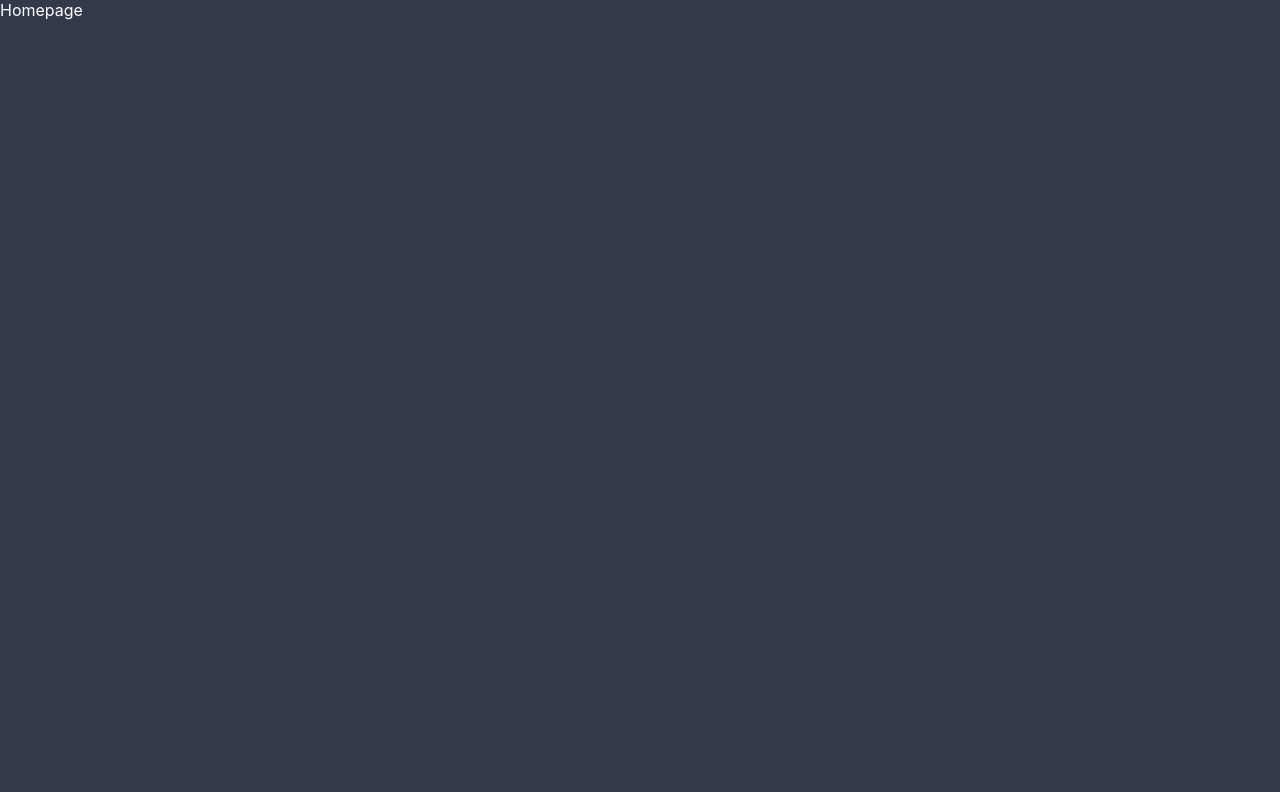
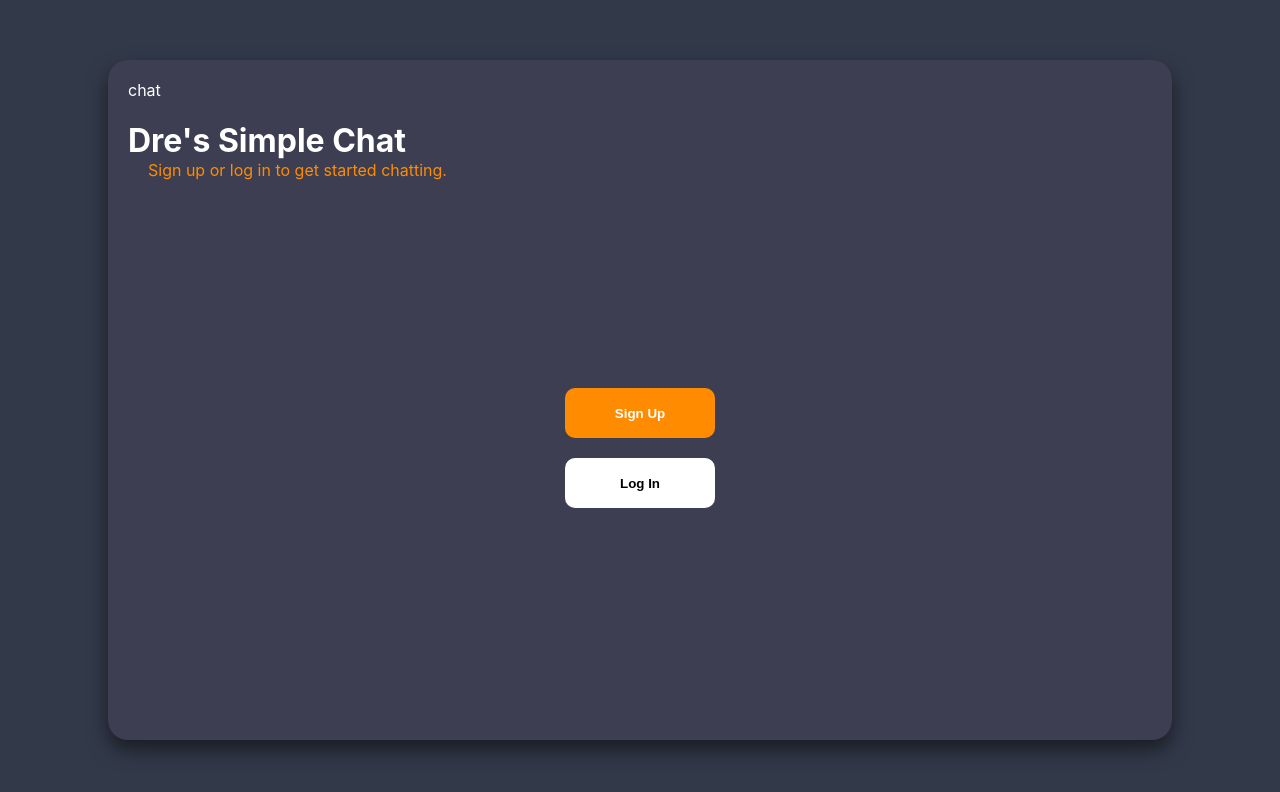
Before and after one commit to nokeen12/chat-app, a React (Create React App) app in the folder client/: page /l in a window 1280 px wide. Shown: the top 792 px of the page. Built offline with nearby package versions, Linux system fonts and the light colour scheme.

Commit message:
Made basic layouts for homepage and chatpage

```diff
--- a/client/src/App.css
+++ b/client/src/App.css
@@ -6,3 +6,7 @@
   width: 100vw;
   overflow:hidden;
 }
+a{
+  text-decoration: none;
+  color: white;
+}
--- a/client/src/css/Chatpage.css
+++ b/client/src/css/Chatpage.css
@@ -8,6 +8,8 @@
     width: 90%;
 }
 .chatlog{
+    display: flex;
+    flex-direction: column;
     width: 100%;
     height: 90%;
 }
@@ -34,13 +36,34 @@
     box-shadow:0 0 5px orangered;
 }
 .send{
-    background-color: var(--color-4);
+    background-color: var(--color-5);
+    color: white;
     /* border: 1px solid black; */
     border: 0;
     border-radius: 5px;
     align-items: center;
     width: 10%;
+    min-width: 42px;
     margin-left: 10px;
     margin-right: 10px;
     height: 50%;
 }
+.send:hover,
+.send:focus{
+    box-shadow: 0 0 5px white;
+}
+.message{
+    display: flex;
+    background-color: lightcoral;
+    width: fit-content;
+    max-width: 80%;
+    height: fit-content;
+    margin:8px;
+    padding: 10px;
+    border-radius: 15px;
+    word-break:break-all;
+}
+.message.b{
+    align-self: flex-end;
+    background-color: darkorange;
+}
--- a/client/src/css/Homepage.css
+++ b/client/src/css/Homepage.css
@@ -1,5 +1,46 @@
 .homepage{
     display:flex;
+    justify-content: center;
+    align-items:center;
     background-color: var(--color-2);
     width: 100%;
 }
+.popup{
+    display:flex;
+    flex-direction: column;
+    background-color: var(--color-3);
+    width: 80%;
+    height: 80%;
+    border-radius: 20px;
+    box-shadow: 0 10px 20px rgba(0, 0, 0, 0.5);
+    padding: 20px;
+}
+.title{
+    margin-bottom: 0;
+}
+.description{
+    margin-top: 0;
+    text-indent: 20px;
+    color: darkorange;
+}
+.accountbox{
+    display: flex;
+    flex-direction: column;
+    justify-content: center;
+    align-items: center;
+    width: 100%;
+    height: 100%;
+}
+button{
+    width: 150px;
+    height: 50px;
+    background-color: white;
+    border: 0;
+    border-radius: 10px;
+    margin-bottom: 20px;
+    font-weight: 600;
+}
+.signup-btn{
+    background-color: darkorange;
+    color: white;
+}
--- a/client/src/index.css
+++ b/client/src/index.css
@@ -17,5 +17,6 @@ code {
   --color-2:#323949;
   --color-3:#3d3e51;
   --color-4:#40445a;
-  --color-5:	#4c5265;
+  --color-5:#4c5265;
+  --color-6:orangered;
 }
--- a/client/src/pages/Chatpage.jsx
+++ b/client/src/pages/Chatpage.jsx
@@ -5,7 +5,13 @@ export default function Chatpage(){
         <div className="chatpage">
             <Navbar />
             <div className="chatroom">
-                <div className="chatlog"></div>
+                <div className="chatlog">
+                    <p className="message a">hey!~</p>
+                    <p className="message a">helllllooooooooooooooooo</p>
+                    <p className="message b">how r you doing today</p>
+                    <p className="message a">i'm doing gucci my boi</p>
+                    <p className="message b">oh ok.</p>
+                </div>
                 <form className="chatbox">
                     <input className="chattype" type='text' name='message' placeholder='Message...'/>
                     <input type="button" value="Send" className="send"/>
--- a/client/src/pages/Homepage.jsx
+++ b/client/src/pages/Homepage.jsx
@@ -2,7 +2,15 @@ import '../css/Homepage.css'
 export default function Homepage(){
     return(
         <div className="homepage">
-            Homepage
+            <div className="popup">
+                <a href="/">chat</a>
+                <h1 className="title">Dre's Simple Chat</h1>
+                <p className="description">Sign up or log in to get started chatting.</p>
+                <div className="accountbox">
+                    <button className="signup-btn">Sign Up</button>
+                    <button>Log In</button>
+                </div>
+            </div>
         </div>
     )
 }
--- a/client/src/pages/Navbar.jsx
+++ b/client/src/pages/Navbar.jsx
@@ -4,6 +4,7 @@ export default function Navbar(){
         <nav>
             <div id="nav90">
                 navbar
+                <a href="/l">home</a>
             </div>
             <div id="settings">
                 <svg xmlns="http://www.w3.org/2000/svg" fill="none" viewBox="0 0 24 24" strokeWidth="1.5" stroke="currentColor" className="w-6 h-6">
```
